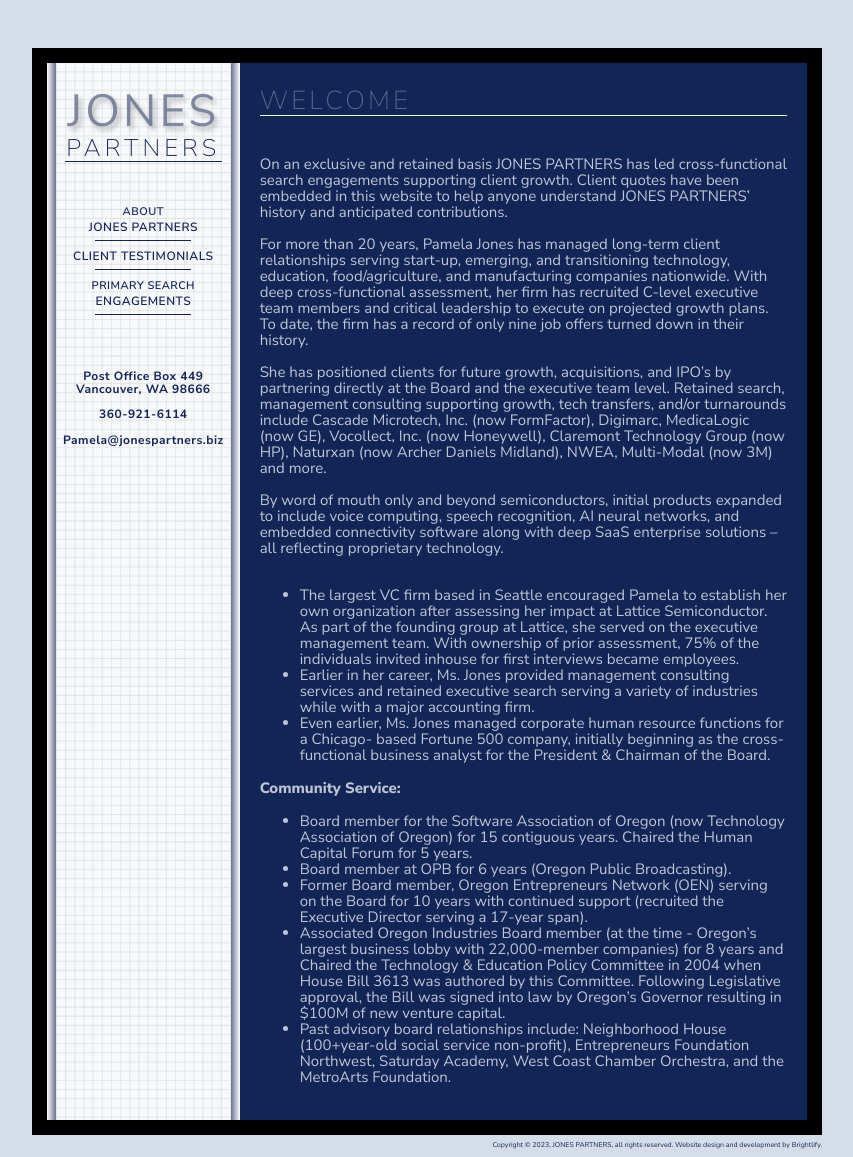
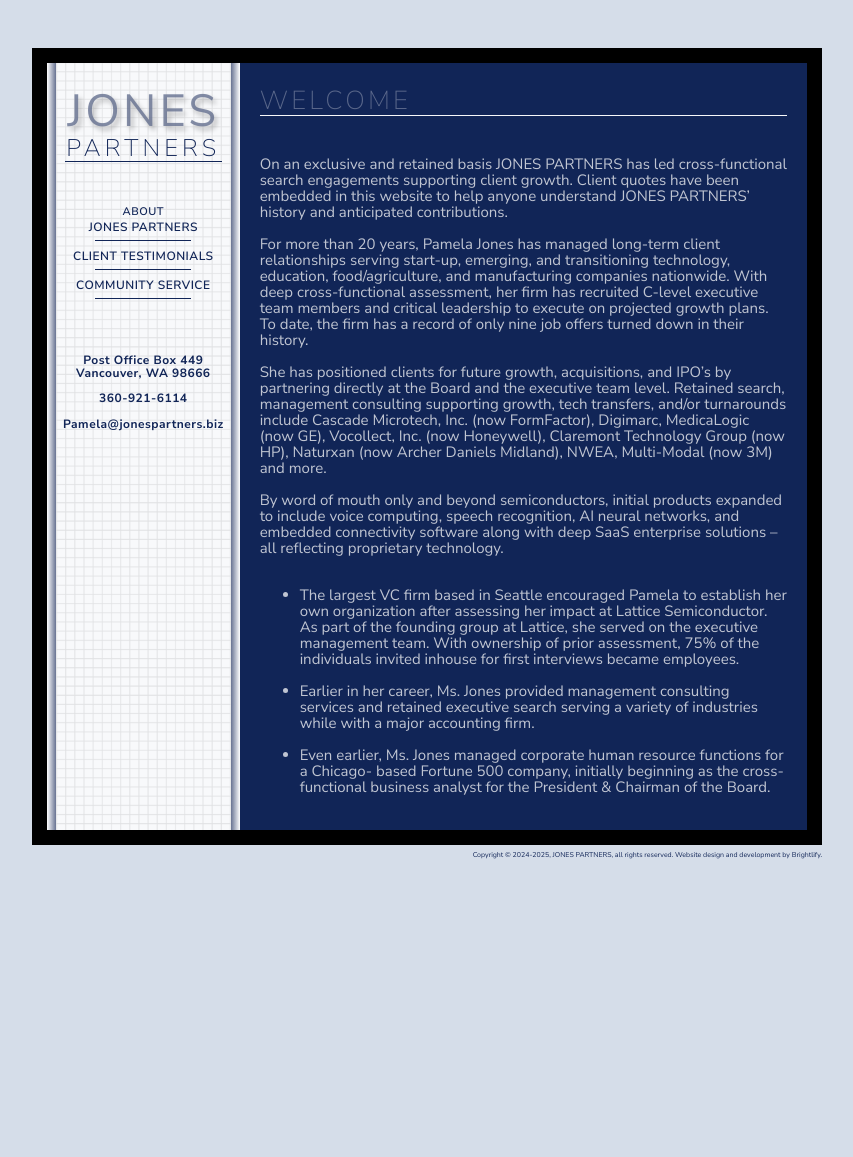
Before and after one commit to cvs181801/jones-partners, a PHP site: page / in a window 1280 px wide. Shown: the whole page, without its empty margins (213-1066 px from the left). After the commit the page ends 859 px from the top, so only its background shows below. Run offline with PHP 8.4, Linux system fonts and the light colour scheme.

Commit message:
make updates , remove the search engagements page and replace it with commuinity service page, update copy

```diff
--- a/index.html
+++ b/index.html
@@ -6,7 +6,8 @@
     <link href="./stylesheet.css" rel="stylesheet">
     <link rel="preconnect" href="https://fonts.googleapis.com">
     <link rel="preconnect" href="https://fonts.gstatic.com" crossorigin>
-    <link href="https://fonts.googleapis.com/css2?family=Nunito+Sans:opsz,wght@6..12,200;6..12,300;6..12,400;6..12,600;6..12,700;6..12,800&display=swap" rel="stylesheet">    <title>JONES PARTNERS</title>
+    <link href="https://fonts.googleapis.com/css2?family=Nunito+Sans:opsz,wght@6..12,200;6..12,300;6..12,400;6..12,600;6..12,700;6..12,800&display=swap" rel="stylesheet">
+    <title>JONES PARTNERS</title>
     <link rel="shortcut icon" type="image/jpg" href="./pics/favicon.png"/>
 </head>
 <body>
@@ -37,11 +38,16 @@
                     </button>
                     <hr class="main-nav-line">
 
-                    <button id="search-engagements-btn">
+                    <!-- <button id="search-engagements-btn">
                         <span class="primarysearch-span">PRIMARY SEARCH</span>
                         <br/>
                         ENGAGEMENTS
 
+                    </button> -->
+
+                    <button id="community-service-btn">
+                        <span class="communityservice-span">COMMUNITY SERVICE</span>
+                        <br/>
                     </button>
                     <hr class="main-nav-line">
 
@@ -89,33 +95,18 @@
                         <li>
                             The largest VC firm based in Seattle encouraged Pamela to establish her own organization after assessing her impact at Lattice Semiconductor. As part of the founding group at Lattice, she served on the executive management team. With ownership of prior assessment, 75% of the individuals invited inhouse for first interviews became employees.
                         </li>
+                        <br/>
                         <li>
                             Earlier in her career, Ms. Jones provided management consulting services and retained executive search serving a variety of industries while with a major accounting firm.
                         </li>
+                        <br/>
                         <li>
                             Even earlier, Ms. Jones managed corporate human resource functions for a Chicago- based Fortune 500 company, initially beginning as the cross-functional business analyst for the President & Chairman of the Board.
                         </li>
                     </ul>
-                    <span class="bold-txt">Community Service:</span>
-                    <br/>
+                    <!-- <span class="bold-txt">Community Service:</span>
+                    <br/>    -->
 
-                    <ul>
-                        <li>
-                            Board member for the Software Association of Oregon (now Technology Association of Oregon) for 15 contiguous years. Chaired the Human Capital Forum for 5 years.
-                        </li>
-                        <li>
-                            Board member at OPB for 6 years (Oregon Public Broadcasting).
-                        </li>
-                        <li>
-                            Former Board member, Oregon Entrepreneurs Network (OEN) serving on the Board for 10 years with continued support (recruited the Executive Director serving a 17-year span).
-                        </li>
-                        <li>
-                            Associated Oregon Industries Board member (at the time - Oregon’s largest business lobby with 22,000-member companies) for 8 years and Chaired the Technology & Education Policy Committee in 2004 when House Bill 3613 was authored by this Committee. Following Legislative approval, the Bill was signed into law by Oregon’s Governor resulting in $100M of new venture capital.
-                        </li>
-                        <li>
-                            Past advisory board relationships include: Neighborhood House (100+year-old social service non-profit), Entrepreneurs Foundation Northwest, Saturday Academy, West Coast Chamber Orchestra, and the MetroArts Foundation.
-                        </li>
-                    </ul>
                 </p>
             </div><!--end welcome section-->
 
@@ -443,7 +434,7 @@
                 </p>
             </div><!--end testimonials section-->
 
-            <div id="search-engagements-section">
+            <!-- <div id="search-engagements-section">
                 <h1 class="section-title">
                     <span class="title-gray">
                         Primary
@@ -489,7 +480,87 @@
                     </p>
 
                 </p>
-            </div><!--end search engagements section-->
+            </div>end search engagements section -->
+
+            <div id="community-service-section">
+                <h1 class="section-title">
+                    <span class="title-gray">
+                        Community
+                    </span>
+                     Service
+                    <span class="title-gray">
+
+                    </span>
+                </h1>
+
+                <p class="text-content">
+                    <ul>
+                        <li>
+                            Board member for the Software Association of Oregon (now Technology Association of Oregon) for 15 contiguous years. Chaired the Human Capital Forum for 5 years.
+                        </li>
+                    </br>
+                        <li>
+                            Board member at OPB for 6 years (Oregon Public Broadcasting).
+                        </li>
+                    </br>
+                        <li>
+                            Former Board member, Oregon Entrepreneurs Network (OEN) serving on the Board for 10 years with continued support (recruited the Executive Director serving a 17-year span).
+                        </li>
+                    </br>
+                        <li>
+                            Associated Oregon Industries Board member (at the time - Oregon’s largest business lobby with 22,000-member companies) for 8 years and Chaired the Technology & Education Policy Committee in 2004 when House Bill 3613 was authored by this Committee. Following Legislative approval, the Bill was signed into law by Oregon’s Governor resulting in $100M of new venture capital.
+                        </li>
+                    </br>
+                        <li>
+                            Past advisory board relationships include: Neighborhood House (100+year-old social service non-profit), Entrepreneurs Foundation Northwest, Saturday Academy, West Coast Chamber Orchestra, and the MetroArts Foundation.
+                        </li>
+                    </ul>
+
+                    <!-- <br/> -->
+                    <!-- <br/>
+                    Our 2022 engagement results included:
+                    <br/>
+                    <ul>
+                        <li>
+                            We delivered the <span class="bold-txt">Division President & COO</span> for an Oregon-based food manufacturing company embracing uniquely high growth in their global market.
+                        </li>
+                    </br>
+                        <li>
+                            A Bay Area client returned (our third executive search for them) with a requirement for a <span class="bold-txt">Vice President of Finance & IT</span>.
+                        </li>
+                    </br>
+                        <li>
+                            We delivered assessment services determining a leadership and investment retirement transition for a 30-year-old service provider.
+                        </li>
+                    </br>
+                        <li>
+                            Searches for a <span class="bold-txt">Chief Marketing/Sales Officer</span>, a <span class="bold-txt">Chief Technology Officer</span>, and a <span class="bold-txt">Chief Operations Officer</span> were completed for a privately-held tech client following their relocation from the Bay Area. With no PE investment, the company is at $350M in revenue, profitable, growing, and the largest in their U.S. market. They are now public having been acquired in 2023 to address their global market.
+                        </li>
+                    </br>
+                        <li>
+                            We completed the search for a Vice President of Finance and the Director of Human Resources (Portland metro area).
+                        </li>
+                    </ul>
+                    <br/> -->
+                    <p class="text-content-stanza">
+                        With only ten job offers deferred in our firm’s history, the lasting integrity of our firm’s billable hours and assessment model continues with cost-effective impact benefiting the client company. On average at least one IPO occurs within our historic client base each year along with two acquisitions.
+                        <br/>
+                        <br/>
+                        Your confidential resume is always welcomed for consideration in a current retained search, or for future engagements. Only qualified individuals fitting our client’s specifications will be contacted for an interview. By design, our clients determine the level of their visibility and the information shared during the progressive interview process. Following completion of a Non-Disclosure Agreement, detailed and thorough information will be provided to preliminary Candidates. We take serious pride in supporting the growth of our client companies and welcome questions along with fresh challenges!
+                    <br/>
+                    <br/>
+                    <!-- <p>
+                        Your resume is welcomed for consideration in a current search or for future consideration. Only qualified individuals fitting our client's profile will be contacted for an interview.
+                    </p> -->
+
+                    </p>
+                    <p class="center-txt">
+                        <a class="email-a" href="mailto:pamela@jonespartners.biz">Pamela@jonespartners.biz</a>
+                    </p>
+
+                </p>
+            </div> <!--end community service section-->
+
 
             <!-- <div id="year-end-letter-section">
                 <h1 class="section-title">
@@ -529,7 +600,7 @@
     </div><!--end parent container-->
 
     <div class="copyright-text">
-        Copyright © 2023, JONES PARTNERS, all rights reserved. Website design and development by Brightlify.
+        Copyright © 2024-2025, JONES PARTNERS, all rights reserved. Website design and development by Brightlify.
     </div><!--end copyright-text-->
 
 </body>
--- a/index.js
+++ b/index.js
@@ -1,7 +1,8 @@
 const welcomeBtn = document.getElementById('welcome-btn');
 const aboutBtn = document.getElementById('about-btn');
 const testimonialsBtn = document.getElementById("testimonials-btn");
-const searchEngagementsBtn = document.getElementById("search-engagements-btn");
+//const searchEngagementsBtn = document.getElementById("search-engagements-btn");
+const communityServiceBtn = document.getElementById("community-service-btn");
 const contactBtn = document.getElementById("contact-btn");
 
 const abtQualityBtn = document.getElementById('abt-quality-btn');
@@ -11,7 +12,8 @@ const abtBackgroundsBtn = document.getElementById('abt-backgrounds-btn');
 const welcomeSection = document.getElementById("welcome-section");
 const aboutSection = document.getElementById("about-section");
 const testimonialsSection = document.getElementById("testimonials-section");
-const searchEngagementsSection = document.getElementById("search-engagements-section");
+//const searchEngagementsSection = document.getElementById("search-engagements-section");
+const communityServiceSection = document.getElementById('community-service-section');
 const contactInformationSection = document.getElementById("contact-information-section");
 
 const abtSectionDefault = document.getElementById('about-section-default');
@@ -19,9 +21,9 @@ const abtQualitySection = document.getElementById('abt-quality-section');
 const abtEthicsSection = document.getElementById('abt-ethics-section');
 const abtBackgroundsSection = document.getElementById('abt-backgrounds-section');
 
-const sectionArray = [welcomeSection, aboutSection, testimonialsSection, searchEngagementsSection, contactInformationSection];
+const sectionArray = [welcomeSection, aboutSection, testimonialsSection, communityServiceSection, contactInformationSection];
 const abtSectionArray = [abtSectionDefault, abtQualitySection, abtEthicsSection, abtBackgroundsSection];
-const mainNavBtnArray = [aboutBtn, testimonialsBtn, searchEngagementsBtn];
+const mainNavBtnArray = [aboutBtn, testimonialsBtn, communityServiceBtn];
 
 const navyBlue = '#112557';
 const ltGrey = '#919AB1';
@@ -83,17 +85,17 @@ testimonialsBtn.addEventListener("click", function(e){
     });
 });
 
-searchEngagementsBtn.addEventListener("click", function(e){
+communityServiceBtn.addEventListener("click", function(e){
     e.preventDefault();
     sectionArray.forEach(element => {
-        if (element.id != "search-engagements-section") {
+        if (element.id != "community-service-section") {
             element.style.display = "none"
         } else {
             element.style.display = "block";
         }
     });
     mainNavBtnArray.forEach(btn => {
-        if (btn.id == "search-engagements-btn"){
+        if (btn.id == "community-service-btn"){
             btn.style.color = ltGrey;
         } else {
             btn.style.color = navyBlue;
--- a/stylesheet.css
+++ b/stylesheet.css
@@ -110,9 +110,9 @@ body {
     letter-spacing: 0.26rem;
 }
 
-.primarysearch-span {
+/* .primarysearch-span {
     font-size: 11px;
-}
+} */
 
 #about-span {
     font-size: 11px;
@@ -131,7 +131,7 @@ button {
 }
 
 
-#about-btn:hover, #testimonials-btn:hover, #search-engagements-btn:hover {
+#about-btn:hover, #testimonials-btn:hover, #community-service-btn:hover {
     background-color: rgba(13, 19, 37, 0.124);
 }
 
@@ -268,7 +268,7 @@ button {
     display: block;
 }
 
-#about-section, #testimonials-section, #search-engagements-section, #contact-information-section {
+#about-section, #testimonials-section, #community-service-section, #contact-information-section {
     display: none;
 }
 
```
Also changed, not shown: 1 other file.
